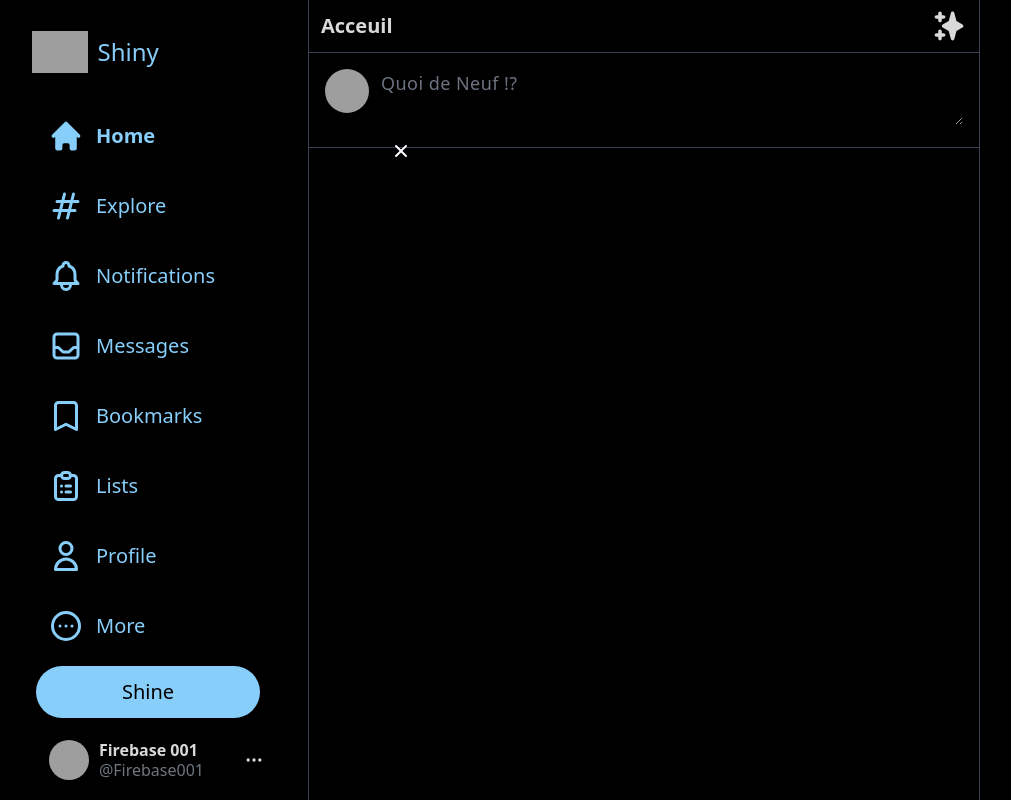
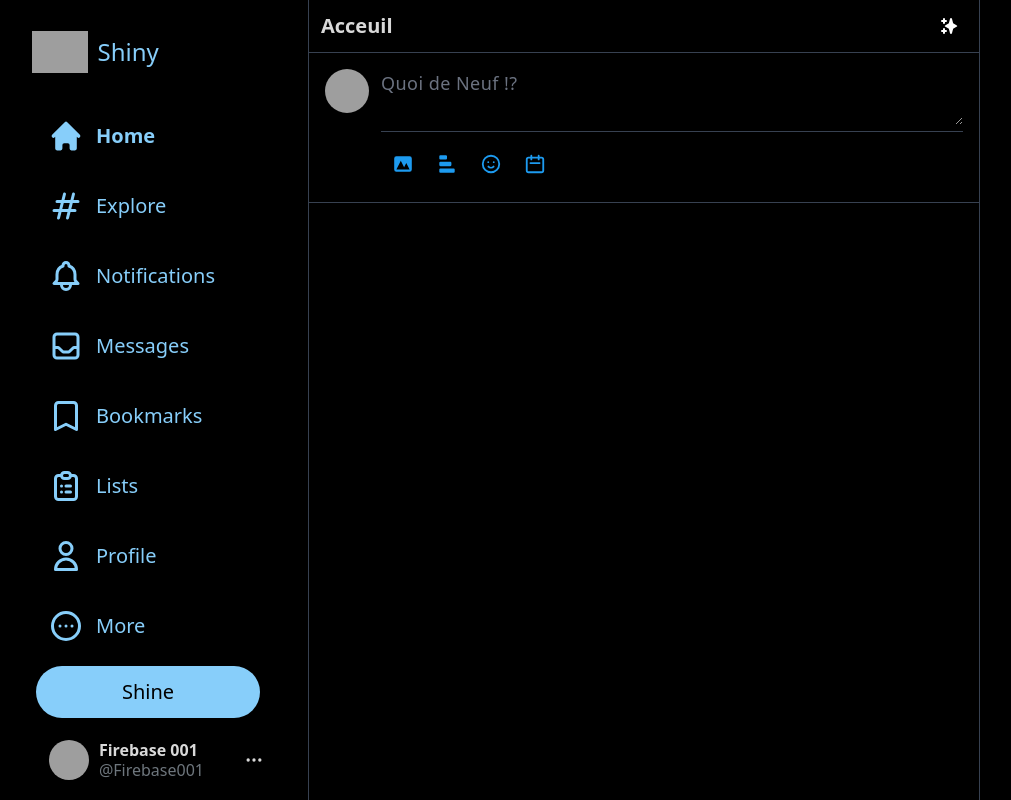
Before and after one commit to hakouben/shiny-twitter-clone, a Next.js app in the folder twitter-clone/: page / in a window 1280 px wide. Shown: the whole page, without its empty margins (72-1083 px from the left). Built offline with nearby package versions, Linux system fonts and the light colour scheme; grey boxes are pictures that could not be loaded.

Commit message:
update des input dans le feed
ajout des emoji des bouton et une function qui ecrit des emoji et linput

```diff
--- a/twitter-clone/components/Feed.js
+++ b/twitter-clone/components/Feed.js
@@ -8,7 +8,7 @@ function Feed() {
       Acceuil
     </h2>
     <div className="hoverAnimation w-9 h-9 flex items-center justify-center xl:px-0 ml-auto">
-      <SparklesIcon/>
+      <SparklesIcon className=" h-5 text-white"/>
     </div>
     </div>
     <Input/>
--- a/twitter-clone/components/Input.js
+++ b/twitter-clone/components/Input.js
@@ -1,9 +1,24 @@
-import { XIcon } from "@heroicons/react/solid";
-import React, { useState } from "react";
+import { CalendarIcon, EmojiHappyIcon } from "@heroicons/react/outline";
+import { ChartBarIcon, PhotographIcon, XIcon } from "@heroicons/react/solid";
+import React, { useRef, useState } from "react";
+/*importation des emoji de github apres avoir installer le pack avec npm add emoji-mart*/
+import { Picker } from "emoji-mart";
+import "emoji-mart/css/emoji-mart.css";
 function Input() {
     const[input,setInput]=useState("");
     const[selectedFile,setSelectedFile] = useState(null);
+    const filePickerRef = useRef(null);
+    const [showEmojis, setShowEmojis] = useState(false);
 
+    const addImageToPost = () => {};
+
+    const addEmoji = (e) => {
+      let sym = e.unified.split("-");
+      let codesArray = [];
+      sym.forEach((el) => codesArray.push("0x" + el));
+      let emoji = String.fromCodePoint(...codesArray);
+      setInput(input + emoji);
+    };
     return <div className={`border-b border-gray-700 p-4 flex space-x-3`}>
       <img src="https://encrypted-tbn0.gstatic.com/images?q=tbn:ANd9GcQsk7CNY1CFN_p0sfY6zR8KeobcLgl9Zs1xxw&usqp=CAU"className="h-11 w-11 rounded-full cursor-pointer"/>
       <div className="w-full divide-y divide-gray-700">
@@ -15,13 +30,49 @@ function Input() {
                 onChange={(e)=> setInput(e.target.value)}
                 placeholder="Quoi de Neuf !?"/>
 
+                {selectedFile &&(
                 <div className="relative">
-                <div className="absolute w-8 h-8 hover:bg-[#15181c] bg-opacity-75 rounded-full flex items-center justify-center top-1 left-1 cursor-pointer">
-                    <XIcon className=" text-white h-5"/>
-                    </div >
-                    <img src={selectedFile} className=" rounded-2xl max-h-80 object-contain"/>
-                    </div>
-                    </div>
+                    <div className="absolute w-8 h-8 hover:bg-[#15181c] bg-opacity-75 rounded-full flex items-center justify-center top-1 left-1 cursor-pointer" onClick={()=>setSelectedFile(null)}>
+                        <XIcon className=" text-white h-5"/>
+                        </div >
+                        <img src={selectedFile} className=" rounded-2xl max-h-80 object-contain"/>
+                        </div>
+                )}
+            </div>
+            <div className="flex items-center justify-between pt-2.5 ">
+            <div className="flex items-center" >
+              <div  className=" icon" onClick={()=> filePickerRef.current.click()}>
+                    <PhotographIcon className="h-[22px] text-[#1d9bf0]"/>
+                    <input type="file" onChange={addImageToPost} ref={filePickerRef} hidden/>
+              </div>
+
+              <div className="icon rotate-90">
+                <ChartBarIcon className="text-[#1d9bf0] h-[22px]" />
+              </div>
+
+              <div className="icon" onClick={() => setShowEmojis(!showEmojis)}>
+                <EmojiHappyIcon className="text-[#1d9bf0] h-[22px]" />
+              </div>
+
+              <div className="icon">
+                <CalendarIcon className="text-[#1d9bf0] h-[22px]" />
+              </div>
+              {showEmojis && (
+                <Picker
+                onSelect={addEmoji}
+                style={{
+                  position: "absolute",
+                  marginTop: "465px",
+                  marginRight: 40,
+                  maxWidth: "320px",
+                  borderRadius: "20px",
+                }}
+                theme="dark"
+              />
+              )}
+            </div>
+
+            </div>
       </div>
   </div>
 }
--- a/twitter-clone/package.json
+++ b/twitter-clone/package.json
@@ -7,6 +7,7 @@
   },
   "dependencies": {
     "@heroicons/react": "^1.0.6",
+    "emoji-mart": "^3.0.1",
     "next": "latest",
     "react": "^17.0.2",
     "react-dom": "^17.0.2"
--- a/twitter-clone/styles/globals.css
+++ b/twitter-clone/styles/globals.css
@@ -13,4 +13,7 @@
         @apply hover:bg-[#bedcff] hover:bg-opacity-10 rounded-full cursor-pointer w-[52px] xl:w-auto xl:h-auto xl:py-3 xl:px-4 transition duration-200 ease-out
 
     }
+    .icon{
+        @apply cursor-pointer w-11 h-11 hover:bg-[#1d9bf0] hover:bg-opacity-10 flex items-center justify-center rounded-full transition ease-in
+    }
 }
```
Also changed, not shown: 1 other file (tests, documents, lock files or other folders).
